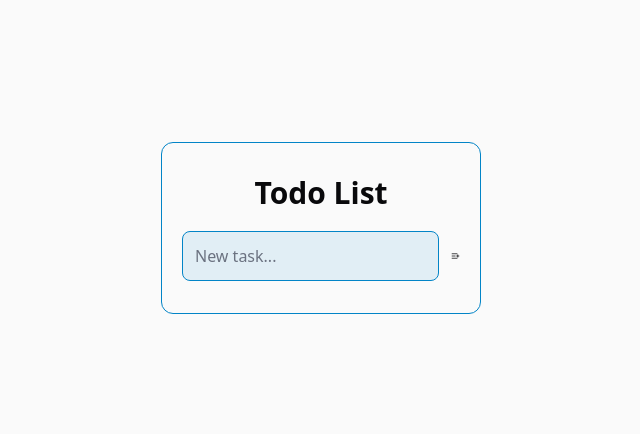
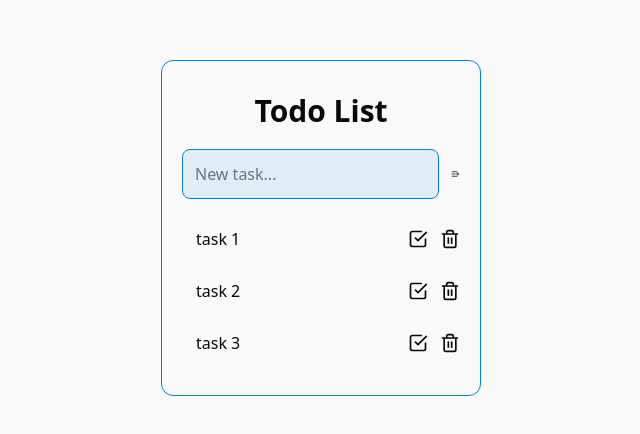
Before and after one commit to willvbgomes/todo-list, a React (Vite) app: page / in a window 1280 px wide. Shown: the part 172-606 px from the top of the page, without its empty margins (319-959 px from the left). Built offline with nearby package versions, Linux system fonts and the light colour scheme.

Commit message:
add todo and todo-list components

```diff
--- a/src/app.tsx
+++ b/src/app.tsx
@@ -1,9 +1,23 @@
 import { NewTaskForm } from './components/new-task-form'
+import { Todo } from './components/todo'
+import { TodoList } from './components/todo-list'
+
+export interface TaskProps {
+  title: string
+}
+
+const tasks = [{ title: 'task 1' }, { title: 'task 2' }, { title: 'task 3' }]
 
 export const App = () => (
   <main className="flex w-80 flex-col items-center justify-center gap-5 rounded-xl border border-sky-600 px-5 py-8 max-[320px]:max-w-72">
     <h1 className="text-3xl font-semibold">Todo List</h1>
 
     <NewTaskForm />
+
+    <TodoList>
+      {tasks.map(({ title }, i) => (
+        <Todo key={i} title={title} />
+      ))}
+    </TodoList>
   </main>
 )
--- /dev/null
+++ b/src/components/todo-list.tsx
@@ -0,0 +1,9 @@
+import { ReactNode } from 'react'
+
+interface TodoListProps {
+  children: ReactNode
+}
+
+export const TodoList = ({ children }: TodoListProps) => (
+  <ul className="flex w-full flex-col gap-3">{children}</ul>
+)
--- /dev/null
+++ b/src/components/todo.tsx
@@ -0,0 +1,22 @@
+import { Button } from './button'
+import { TaskProps } from '../app'
+
+import { SquareCheckBig, Trash2 } from 'lucide-react'
+
+interface TodoProps extends TaskProps {}
+
+export const Todo = ({ title }: TodoProps) => (
+  <li className="flex items-center gap-3 rounded-lg border-l-2 border-l-transparent py-2 pl-3">
+    <span className="flex-1">{title}</span>
+
+    <Button
+      className="size-5 transition-colors hover:text-emerald-400"
+      icon={SquareCheckBig}
+    />
+
+    <Button
+      className="size-5 transition-colors hover:text-red-500"
+      icon={Trash2}
+    />
+  </li>
+)
```
